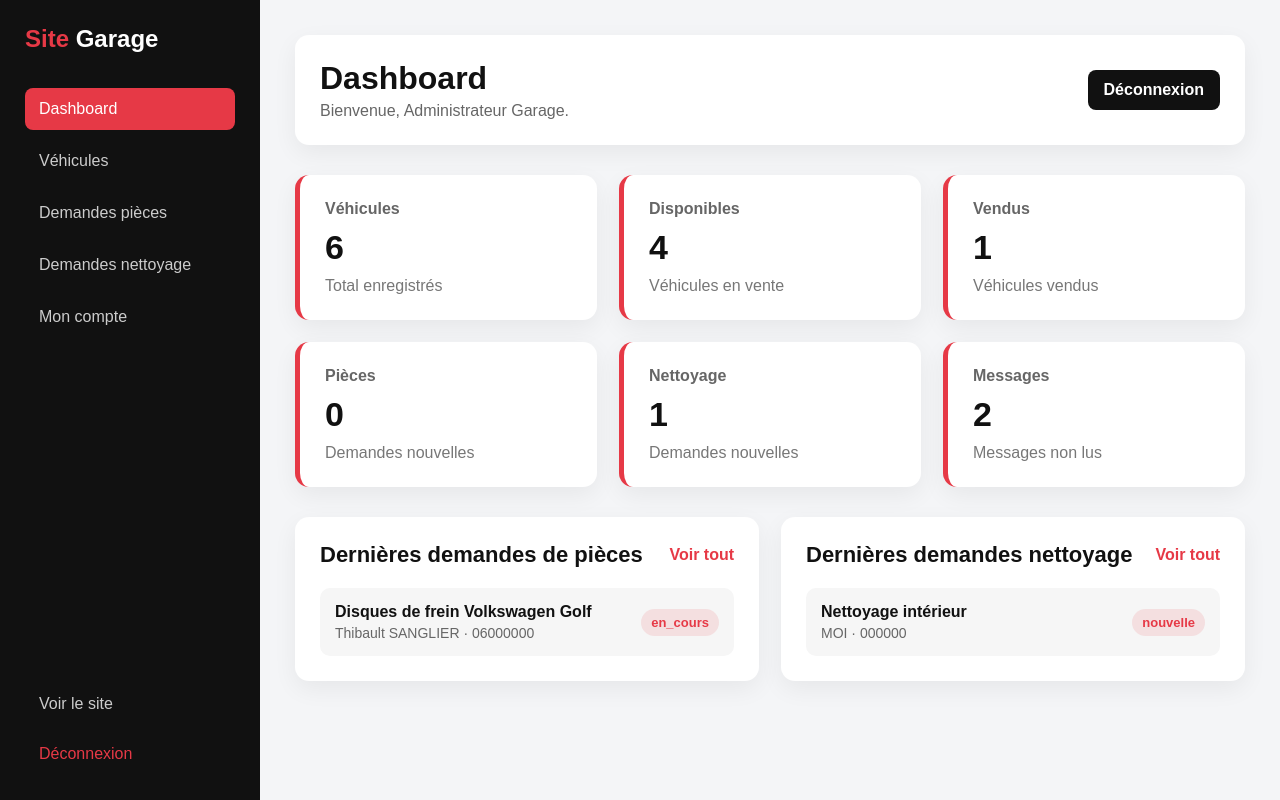
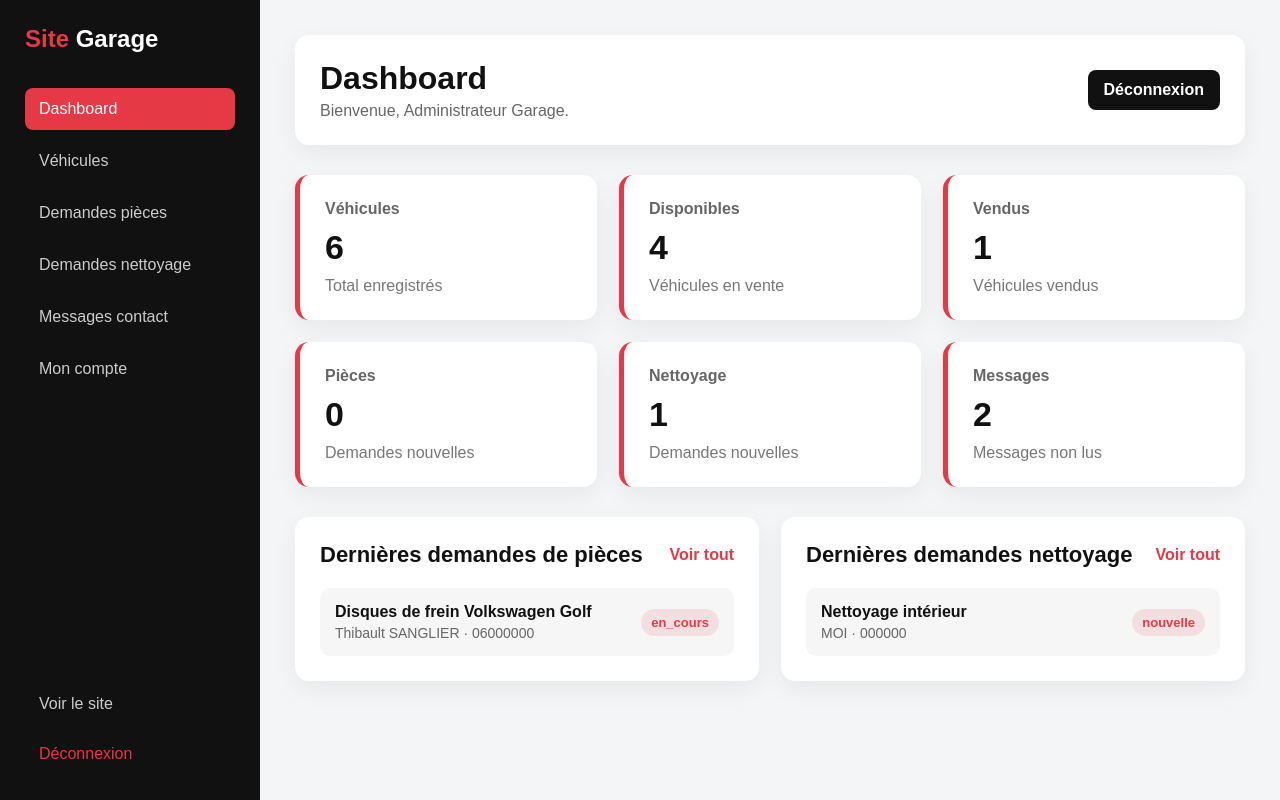
Before and after one commit to ThibzSNGL/site-garage, a PHP site: page /admin/dashboard.php in a window 1280 px wide. Run offline with PHP 8.4, Linux system fonts and the light colour scheme; a user stored in the database is signed in; data comes from the database, SQL or seed files in the repository.

Commit message:
mise a jour sidebar

```diff
--- a/admin/includes/admin_sidebar.php
+++ b/admin/includes/admin_sidebar.php
@@ -20,6 +20,10 @@
             Demandes nettoyage
         </a>
 
+        <a href="messages_contact.php" class="<?= $current_admin_page === 'messages_contact.php' ? 'active' : '' ?>">
+            Messages contact
+        </a>
+
         <a href="mon_compte.php" class="<?= $current_admin_page === 'mon_compte.php' ? 'active' : '' ?>">
             Mon compte
         </a>
```
